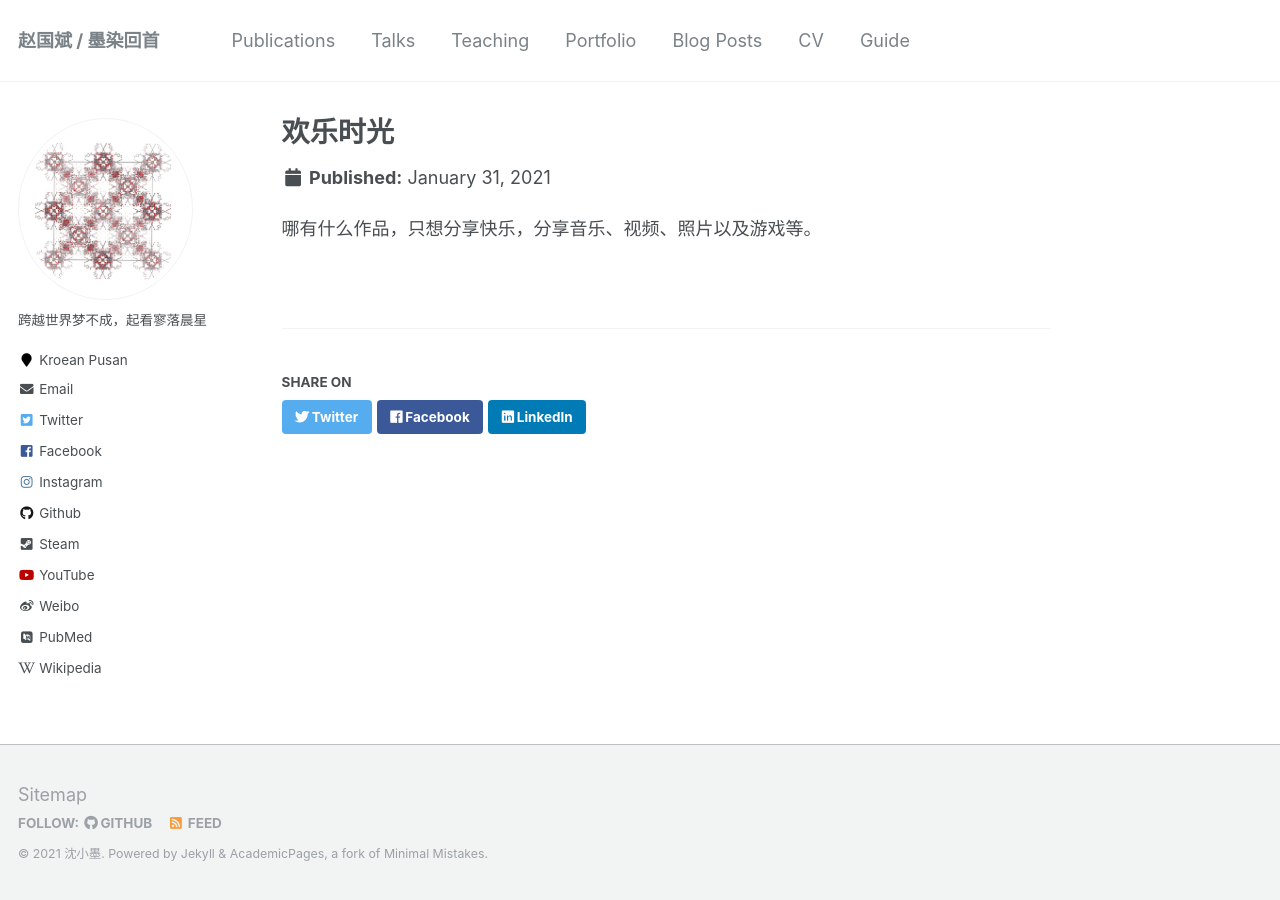
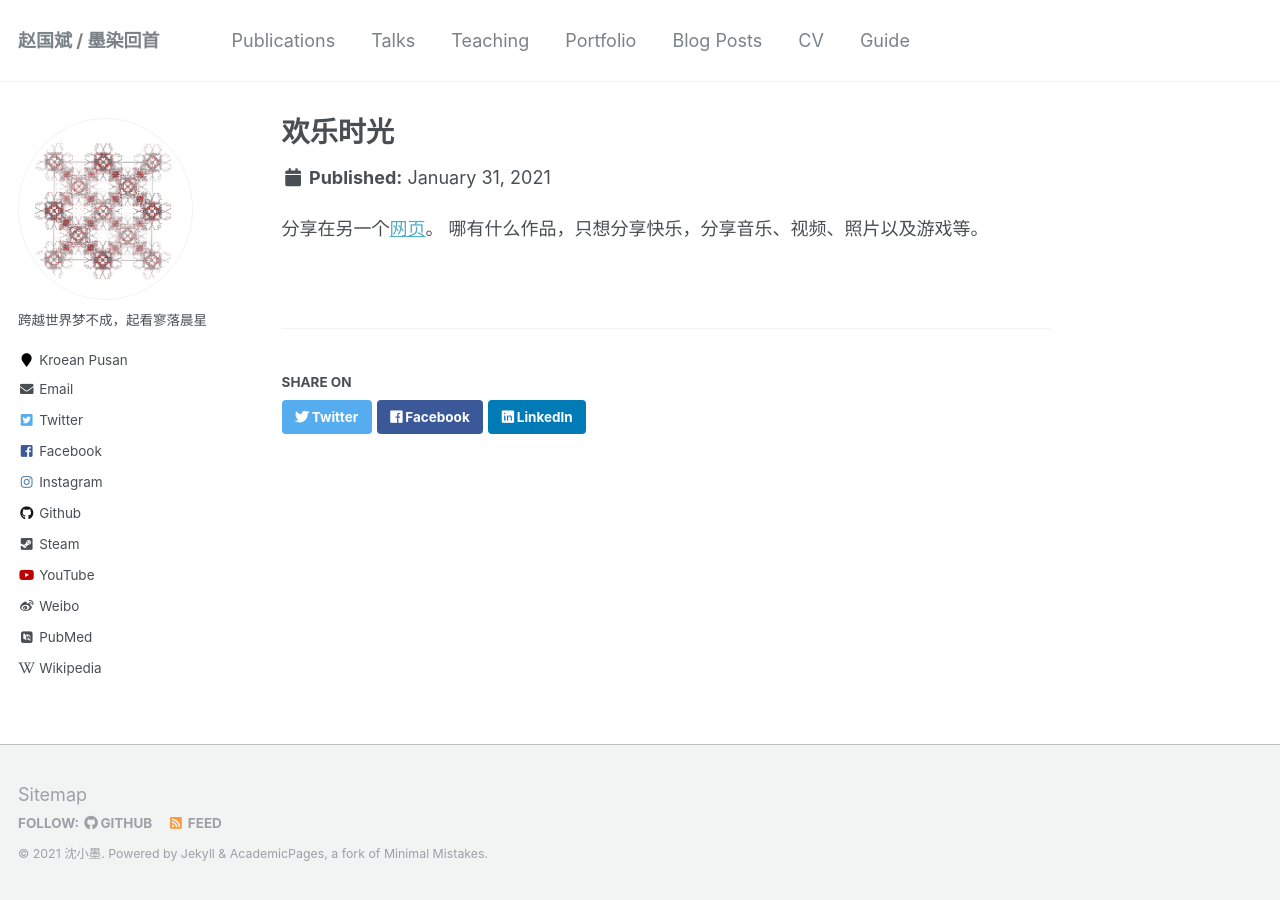
Before and after one commit to sxm13/ZGBshenxiaomoCV.github.io, a Jekyll site: the page built from _portfolio/portfolio-1.md, in a window 1280 px wide. Built offline with Jekyll 4.4.1, drawn with Linux system fonts in a browser that asks for light colours; some web fonts are replaced.

Commit message:
Update portfolio-1.md

```diff
--- a/_portfolio/portfolio-1.md
+++ b/_portfolio/portfolio-1.md
@@ -1,7 +1,8 @@
 ---
 title: "欢乐时光"
-excerpt: "图片<br/><img src='images/sxm.png'>"
+excerpt: "图片"
 collection: 劳逸结合吖
 ---
 
+分享在另一个[网页](https://sxm13.github.io/zhaoguobin.github.io/ "sxm")。
 哪有什么作品，只想分享快乐，分享音乐、视频、照片以及游戏等。
```
